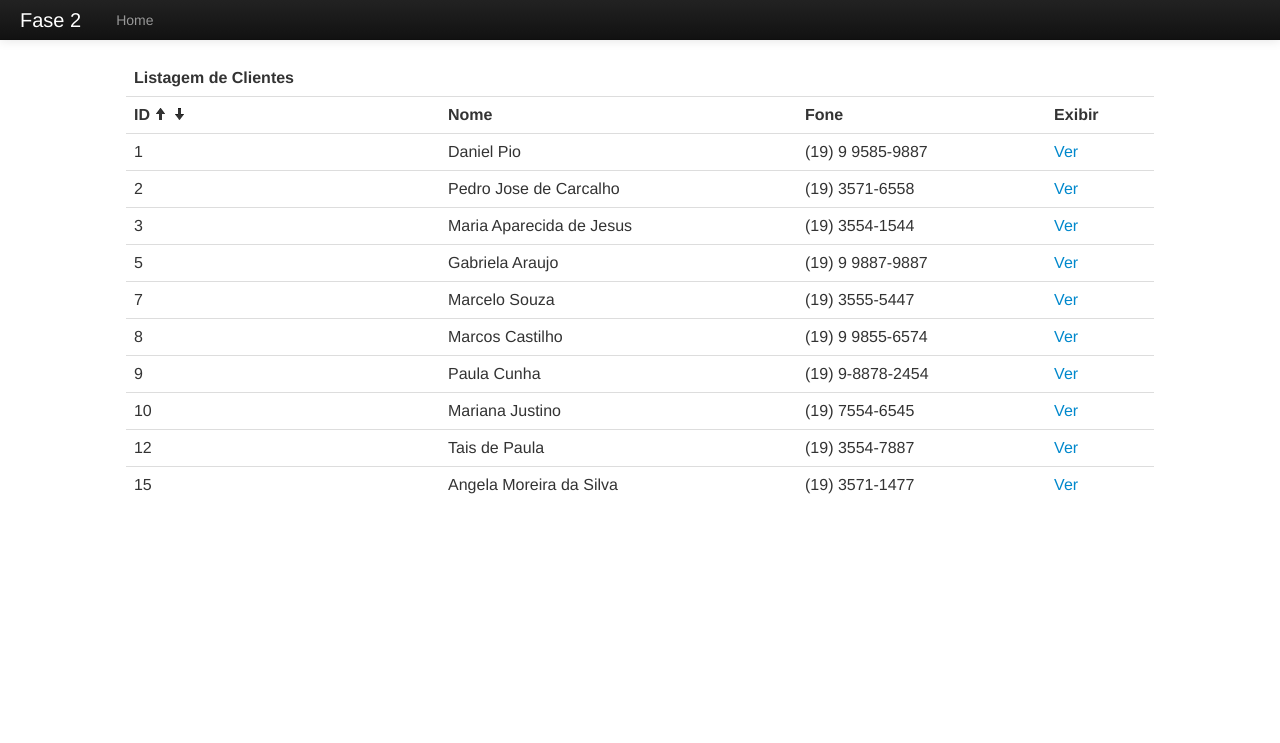
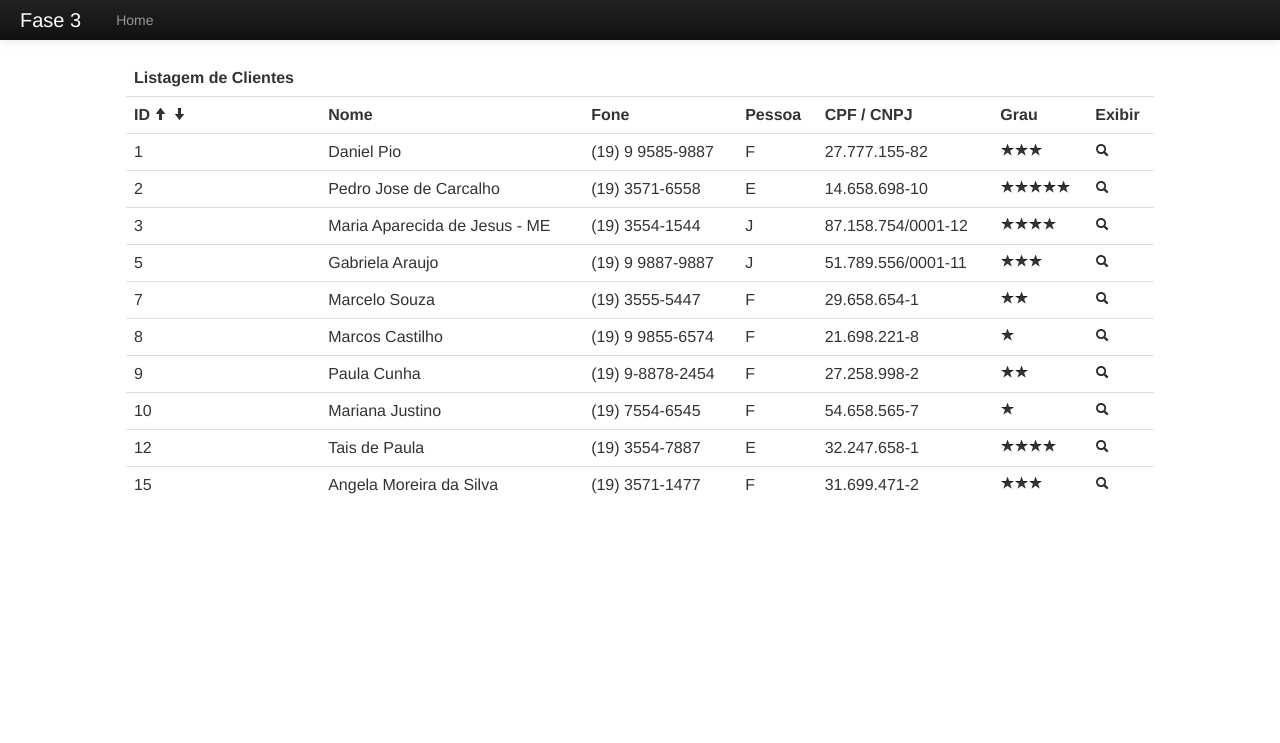
Before and after one commit to danielpio666/aulaPOO, a PHP site: page / in a window 1280 px wide. Shown: the top 743 px of the page. Run offline with PHP 8.4, Linux system fonts and the light colour scheme.

Commit message:
Fase 3 - POO

```diff
--- a/class_cliente.php
+++ b/class_clientes.php
@@ -5,10 +5,11 @@ class clientes
 	private $codigo;
 	private $nome;
 	private $endereco;
-	private $cpf;
+	private $documento;
 	private $fone;
-	private $idade;
-	private $sexo;
+	private $grau;
+	private $pessoa;
+	private $cobranca;
 
 	public function __construct() { }
 
@@ -33,11 +34,11 @@ class clientes
 		$this->endereco=$endereco;
 	}
 
-	public function getCpf(){
-		return $this->cpf;
+	public function getDocumento(){
+		return $this->documento;
 	}
-	public function setCpf($cpf){
-		$this->cpf=$cpf;
+	public function setDocumento($documento){
+		$this->documento=$documento;
 	}
 
 	public function getFone(){
@@ -47,19 +48,29 @@ class clientes
 		$this->fone=$fone;
 	}
 
-	public function getIdade(){
-		return $this->idade;
+	public function getPessoa(){
+		return $this->pessoa;
 	}
-	public function setIdade($idade){
-		$this->idade=$idade;
+	public function setPessoa($pessoa){
+		$this->pessoa=$pessoa;
 	}
 
-	public function getSexo(){
-		return $this->sexo;
+	public function getGrau(){
+		return $this->grau;
 	}
-	public function setSexo($sexo){
-		$this->sexo=$sexo;
+
+	public function setGrau($grau) {
+		$this->grau=$grau;
 	}
+
+	public function getCobranca(){
+		return $this->cobranca;
+	}
+
+	public function setCobranca($cobranca) {
+		$this->cobranca=$cobranca;
+	}
+
 
 }
 ?>
--- /dev/null
+++ b/class_especial.php
@@ -0,0 +1,20 @@
+<?php
+
+class especial extends clientes implements Grau, Cobranca {
+	private $fantasia;
+	private $responsavel;
+
+	public function getFantasia(){
+		return $this->fantasia;
+	}
+	public function setFantasia($fantasia){
+		$this->fantasia=$fantasia;
+	}
+
+	public function getResponsavel(){
+		return $this->responsavel;
+	}
+	public function setResponsavel($responsavel){
+		$this->responsavel=$responsavel;
+	}
+}
--- /dev/null
+++ b/class_fisica.php
@@ -0,0 +1,21 @@
+<?php
+
+class fisica extends clientes implements Grau {
+	private $idade;
+	private $sexo;
+
+	public function getIdade(){
+		return $this->idade;
+	}
+	public function setIdade($idade){
+		$this->idade=$idade;
+	}
+
+	public function getSexo(){
+		return $this->sexo;
+	}
+	public function setSexo($sexo){
+		$this->sexo=$sexo;
+	}
+
+}
--- /dev/null
+++ b/class_juridica.php
@@ -0,0 +1,20 @@
+<?php
+
+class juridica extends clientes implements Grau {
+	private $fantasia;
+	private $responsavel;
+
+	public function getFantasia(){
+		return $this->fantasia;
+	}
+	public function setFantasia($fantasia){
+		$this->fantasia=$fantasia;
+	}
+
+	public function getResponsavel(){
+		return $this->responsavel;
+	}
+	public function setResponsavel($responsavel){
+		$this->responsavel=$responsavel;
+	}
+}
--- /dev/null
+++ b/cliente_interface.php
@@ -0,0 +1,13 @@
+<?php
+
+interface ClienteInterface {
+
+	public function getCodigo();
+	public function getNome();
+	public function getEndereco();
+	public function getDocumento();
+	public function getFone();
+	public function getPessoa();
+	public function getGrau();
+
+}
--- a/home.php
+++ b/home.php
@@ -17,6 +17,9 @@ usort($cliente, ($op == 'D' ? 'pes_desc' : 'pes_asc'));
                     </th>
                     <th>Nome</th>
                     <th>Fone</th>
+                    <th>Pessoa</th>
+                    <th>CPF / CNPJ</th>
+                    <th>Grau</th>
                     <th>Exibir</th>
                 </tr>
             </thead>
@@ -27,7 +30,14 @@ usort($cliente, ($op == 'D' ? 'pes_desc' : 'pes_asc'));
                 echo "<td>".$cli->getCodigo()."</td>";
                 echo "<td>".$cli->getNome()."</td>";
                 echo "<td>".$cli->getFone()."</td>";
-                echo "<td><a href='exibir!$op!$key'>Ver</a></td>";
+				echo "<td>".$cli->getPessoa()."</td>";
+				echo "<td>".$cli->getDocumento()."</td>";
+				echo "<td>";
+				for ($s=1;$s<=$cli->getGrau();$s++) {
+					echo "<i class='icon-star'></i>";
+				}
+				echo "</td>";
+                echo "<td><a href='exibir!$op!$key'><i class='icon-search'></i></span></a></td>";
                 echo "</tr>";
             }
             ?>
--- a/inc_clientes.php
+++ b/inc_clientes.php
@@ -1,107 +1,132 @@
 <?php
 
-require_once "class_cliente.php";
+require_once "class_clientes.php";
+require_once "interface_grau.php";
+require_once "interface_cobranca.php";
+require_once "class_fisica.php";
+require_once "class_juridica.php";
+require_once "class_especial.php";
+
 
 $cliente = array();
 
-$novo_cliente = new clientes();
+$novo_cliente = new fisica();
 $novo_cliente->setCodigo(1);
 $novo_cliente->setNome("Daniel Pio");
 $novo_cliente->setEndereco("Rua Dr. Gonçalves da Cunha, 987");
-$novo_cliente->setCpf("27.777.155-82");
+$novo_cliente->setDocumento("27.777.155-82");
 $novo_cliente->setFone("(19) 9 9585-9887");
 $novo_cliente->setIdade(37);
 $novo_cliente->setSexo("M");
+$novo_cliente->setPessoa("F");
+$novo_cliente->setGrau(3);
 $cliente[] = $novo_cliente;
 
-$novo_cliente = new clientes();
+$novo_cliente = new juridica();
 $novo_cliente->setCodigo(3);
-$novo_cliente->setNome("Maria Aparecida de Jesus");
+$novo_cliente->setNome("Maria Aparecida de Jesus - ME");
 $novo_cliente->setEndereco("Rua QUerubino Soeiro, 1230");
-$novo_cliente->setCpf("13.754.355-12");
+$novo_cliente->setDocumento("87.158.754/0001-12");
 $novo_cliente->setFone("(19) 3554-1544");
-$novo_cliente->setIdade(32);
-$novo_cliente->setSexo("F");
+$novo_cliente->setPessoa("J");
+$novo_cliente->setFantasia("Salgadinhos DMais");
+$novo_cliente->setResponsavel("Teresa de Jesus Pastame");
+$novo_cliente->setGrau(4);
 $cliente[] = $novo_cliente;
 
-$novo_cliente = new clientes();
+
+$novo_cliente = new especial();
 $novo_cliente->setCodigo(2);
 $novo_cliente->setNome("Pedro Jose de Carcalho");
 $novo_cliente->setEndereco("Rua XV de Novembro, 45");
-$novo_cliente->setCpf("14.658.698-10");
+$novo_cliente->setDocumento("14.658.698-10");
 $novo_cliente->setFone("(19) 3571-6558");
-$novo_cliente->setIdade(27);
-$novo_cliente->setSexo("M");
+$novo_cliente->setPessoa("E");
+$novo_cliente->setGrau(5);
+$novo_cliente->setCobranca("Av. 29 de Agosto, 120 - Centro - Leme/SP");
 $cliente[] = $novo_cliente;
 
-$novo_cliente = new clientes();
+$novo_cliente = new fisica();
 $novo_cliente->setCodigo(8);
 $novo_cliente->setNome("Marcos Castilho");
 $novo_cliente->setEndereco("Rua Das Orquideas, 34");
-$novo_cliente->setCpf("21.698.221-8");
+$novo_cliente->setDocumento("21.698.221-8");
 $novo_cliente->setFone("(19) 9 9855-6574");
 $novo_cliente->setIdade(19);
 $novo_cliente->setSexo("M");
+$novo_cliente->setPessoa("F");
+$novo_cliente->setGrau(1);
 $cliente[] = $novo_cliente;
 
-$novo_cliente = new clientes();
+$novo_cliente = new juridica();
 $novo_cliente->setCodigo(5);
 $novo_cliente->setNome("Gabriela Araujo");
 $novo_cliente->setEndereco("Av da Saudade, 120");
-$novo_cliente->setCpf("25.698.556-11");
+$novo_cliente->setDocumento("51.789.556/0001-11");
 $novo_cliente->setFone("(19) 9 9887-9887");
-$novo_cliente->setIdade(26);
-$novo_cliente->setSexo("F");
+$novo_cliente->setPessoa("J");
+$novo_cliente->setFantasia("Aluguel Das Sacolas");
+$novo_cliente->setResponsavel("Camila Breha");
+$novo_cliente->setGrau(3);
 $cliente[] = $novo_cliente;
 
-$novo_cliente = new clientes();
+$novo_cliente = new especial();
 $novo_cliente->setCodigo(12);
 $novo_cliente->setNome("Tais de Paula");
 $novo_cliente->setEndereco("Rua General Osorio, 29");
-$novo_cliente->setCpf("32.247.658-1");
+$novo_cliente->setDocumento("32.247.658-1");
 $novo_cliente->setFone("(19) 3554-7887");
-$novo_cliente->setIdade(30);
-$novo_cliente->setSexo("F");
+$novo_cliente->setPessoa("E");
+$novo_cliente->setCobranca("Av. 7 de Setembro, 210 - Barra Funda - Leme/SP");
+$novo_cliente->setGrau(4);
 $cliente[] = $novo_cliente;
 
-$novo_cliente = new clientes();
+$novo_cliente = new fisica();
 $novo_cliente->setCodigo(7);
 $novo_cliente->setNome("Marcelo Souza");
 $novo_cliente->setEndereco("Rua Pedro Angelo, 122");
-$novo_cliente->setCpf("29.658.654-1");
+$novo_cliente->setDocumento("29.658.654-1");
 $novo_cliente->setFone("(19) 3555-5447");
 $novo_cliente->setIdade(32);
 $novo_cliente->setSexo("M");
+$novo_cliente->setPessoa("F");
+$novo_cliente->setGrau(2);
 $cliente[] = $novo_cliente;
 
-$novo_cliente = new clientes();
+$novo_cliente = new fisica();
 $novo_cliente->setCodigo(15);
 $novo_cliente->setNome("Angela Moreira da Silva");
 $novo_cliente->setEndereco("Av Joaquim Lopes Aguila, 876");
-$novo_cliente->setCpf("31.699.471-2");
+$novo_cliente->setDocumento("31.699.471-2");
 $novo_cliente->setFone("(19) 3571-1477");
 $novo_cliente->setIdade(29);
 $novo_cliente->setSexo("F");
+$novo_cliente->setPessoa("F");
+$novo_cliente->setGrau(3);
 $cliente[] = $novo_cliente;
 
-$novo_cliente = new clientes();
+$novo_cliente = new fisica();
 $novo_cliente->setCodigo(9);
 $novo_cliente->setNome("Paula Cunha");
 $novo_cliente->setEndereco("Rua, Pedro jose Alencar, 64");
-$novo_cliente->setCpf("27.258.998-2");
+$novo_cliente->setDocumento("27.258.998-2");
 $novo_cliente->setFone("(19) 9-8878-2454");
 $novo_cliente->setIdade(23);
 $novo_cliente->setSexo("F");
+$novo_cliente->setPessoa("F");
+$novo_cliente->setGrau(2);
 $cliente[] = $novo_cliente;
 
-$novo_cliente = new clientes();
+$novo_cliente = new fisica();
 $novo_cliente->setCodigo(10);
 $novo_cliente->setNome("Mariana Justino");
 $novo_cliente->setEndereco("Rua Dos Cravos, 7");
-$novo_cliente->setCpf("54.658.565-7");
+$novo_cliente->setDocumento("54.658.565-7");
 $novo_cliente->setFone("(19) 7554-6545");
 $novo_cliente->setIdade(18);
 $novo_cliente->setSexo("F");
+$novo_cliente->setPessoa("F");
+$novo_cliente->setGrau(1);
 $cliente[] = $novo_cliente;
 
 ?>
--- a/index.php
+++ b/index.php
@@ -1,5 +1,6 @@
 <?php
 	date_default_timezone_set('America/Sao_Paulo');
+	include_once "cliente_interface.php";
 	include_once "inc_clientes.php";
 ?>
 <!doctype html>
@@ -26,7 +27,7 @@
             		<span class="icon-bar"></span>
           		</a>
 
-                <a class="brand" href="#">Fase 2</a>
+                <a class="brand" href="#">Fase 3</a>
           		<div class="nav-collapse collapse">
                     <ul class="nav">
                       	<li><a href="home">Home</a></li>
--- /dev/null
+++ b/interface_cobranca.php
@@ -0,0 +1,7 @@
+<?php
+
+interface Cobranca {
+
+	public function getCobranca();
+
+}
--- /dev/null
+++ b/interface_grau.php
@@ -0,0 +1,7 @@
+<?php
+
+interface Grau {
+
+	public function getGrau();
+
+}
```
Also changed, not shown: exibir.php (+37 -3 lines).
